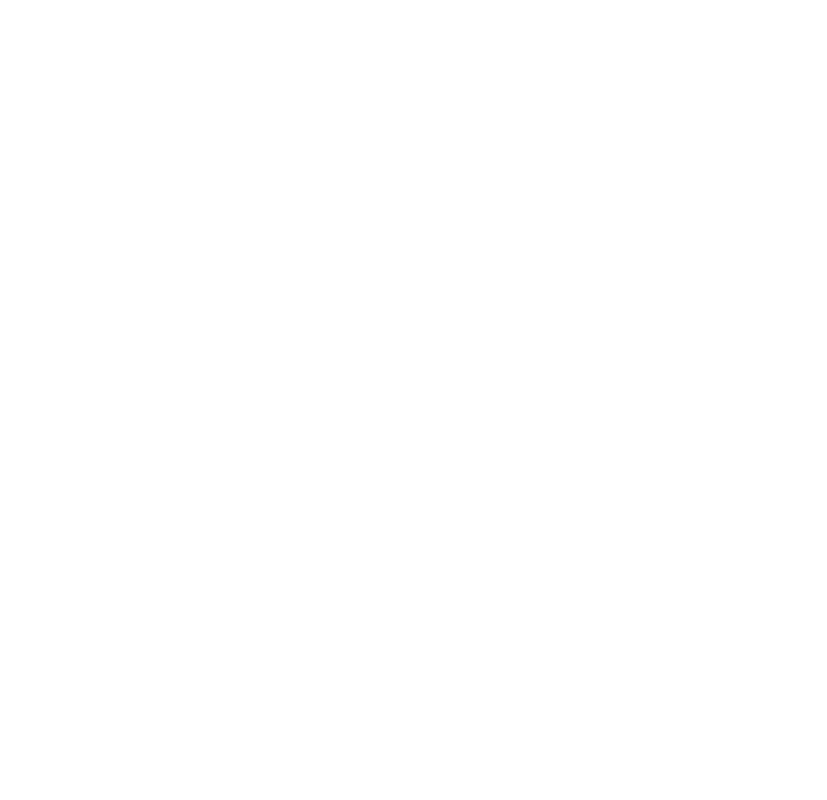
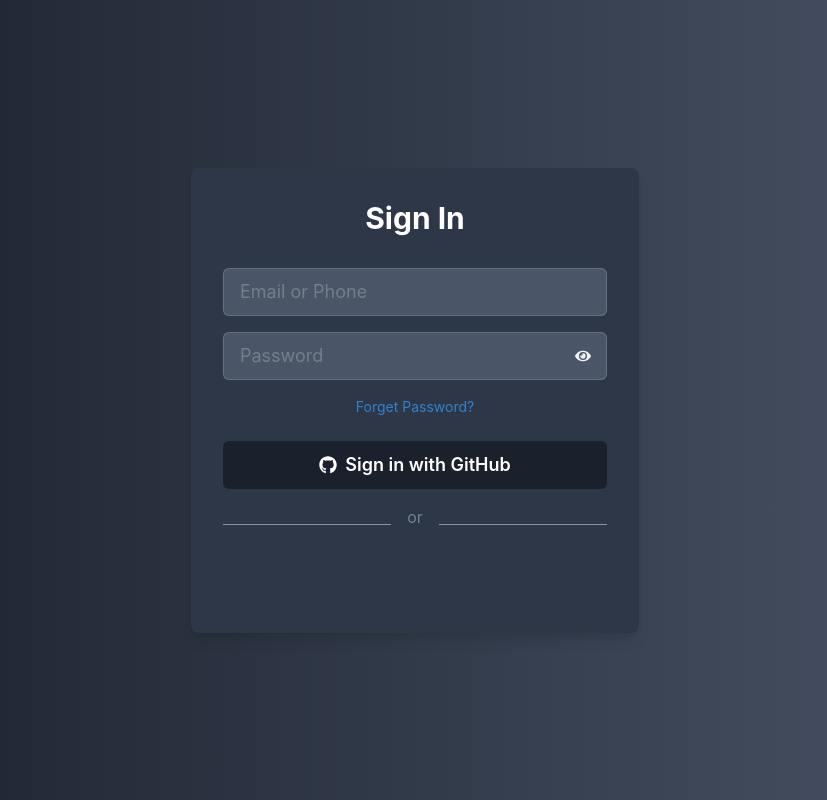
Before and after one commit to sarthak576/ByteCode, a React (Vite) app: page / in a window 1280 px wide. Shown: the whole page, without its empty margins (225-1052 px from the left). Built offline with nearby package versions, Linux system fonts and the light colour scheme.

Commit message:
signin page -->  progress 100% done

```diff
--- a/src/App.jsx
+++ b/src/App.jsx
@@ -1,11 +1,19 @@
-import { Box } from "@chakra-ui/react";
+import { useEffect, useState } from "react";
+import SignIn from "./components/Signin";
 import CodeEditor from "./components/CodeEditor";
-import SignIn from "./components/Signin";
 
 function App() {
-  return (
+  const [isLoggedIn, setIsLoggedIn] = useState(false);
 
-<SignIn/>
+  useEffect(() => {
+    const user = localStorage.getItem("googleUser");
+    if (user) setIsLoggedIn(true);
+  }, []);
+
+  return isLoggedIn ? (
+    <CodeEditor setIsLoggedIn={setIsLoggedIn} />
+  ) : (
+    <SignIn setIsLoggedIn={setIsLoggedIn} />
   );
 }
 
--- a/src/components/CodeEditor.jsx
+++ b/src/components/CodeEditor.jsx
@@ -5,31 +5,49 @@
   Button,
   useToast,
   IconButton,
-  useColorMode
+  useColorMode,
+  Flex,
+  Avatar,
+  Text
 } from "@chakra-ui/react";
 import { Editor } from "@monaco-editor/react";
-import { FaPlay, FaDownload, FaSun, FaMoon, FaUpload, FaSignInAlt, FaSignOutAlt } from "react-icons/fa";
+import {
+  FaPlay,
+  FaDownload,
+  FaSun,
+  FaMoon,
+  FaUpload,
+  FaSignOutAlt
+} from "react-icons/fa";
 import LanguageSelector from "./LanguageSelector";
 import { CODE_SNIPPETS } from "../constants";
 import Output from "./Output";
 import { executeCode } from "../api";
 
-const CodeEditor = () => {
+const CodeEditor = ({ setIsLoggedIn }) => {
   const editorRef = useRef();
   const toast = useToast();
+  const { colorMode, toggleColorMode } = useColorMode();
+
   const [value, setValue] = useState("");
   const [language, setLanguage] = useState("javascript");
   const [output, setOutput] = useState(null);
   const [isLoading, setIsLoading] = useState(false);
   const [isError, setIsError] = useState(false);
-  const [isAuthenticated, setIsAuthenticated] = useState(false); // Added for auth simulation
-  const { colorMode, toggleColorMode } = useColorMode();
+  const [user, setUser] = useState(null);
 
   const editorTheme = colorMode === 'light' ? 'light' : 'vs-dark';
 
   useEffect(() => {
     setValue(CODE_SNIPPETS[language]);
   }, [language]);
+
+  useEffect(() => {
+    const savedUser = localStorage.getItem("googleUser");
+    if (savedUser) {
+      setUser(JSON.parse(savedUser));
+    }
+  }, []);
 
   const onMount = (editor) => {
     editorRef.current = editor;
@@ -77,10 +95,10 @@
   };
 
   const handleDeploy = () => {
-    if (!isAuthenticated) {
+    if (!user) {
       toast({
         title: "Authentication Required",
-        description: "Please sign in to deploy your code.",
+        description: "Please sign in with Google to deploy your code.",
         status: "warning",
         duration: 3000,
       });
@@ -92,15 +110,16 @@
       status: "info",
       duration: 3000,
     });
-    // Add actual deployment logic here
   };
 
-  const toggleAuth = () => {
-    setIsAuthenticated(!isAuthenticated);
+  const handleLogout = () => {
+    localStorage.removeItem("googleUser");
+    setUser(null);
+    setIsLoggedIn(false);
     toast({
-      title: isAuthenticated ? "Signed Out" : "Signed In",
-      description: isAuthenticated ? "You have been signed out." : "You have been signed in.",
-      status: isAuthenticated ? "info" : "success",
+      title: "Logged Out",
+      description: "You have been signed out.",
+      status: "info",
       duration: 3000,
     });
   };
@@ -109,8 +128,11 @@
     <Box height="100vh" display="flex" flexDirection="column" bg={colorMode === 'light' ? 'gray.50' : 'gray.900'}>
       {/* Toolbar */}
       <Box bg={colorMode === 'light' ? 'gray.100' : 'gray.800'} p={2}>
-        <HStack spacing={4} justifyContent="space-between">
-          <LanguageSelector language={language} onSelect={onSelect} />
+        <Flex justify="space-between" align="center" mb={2}>
+          <Flex align="center" gap={3}>
+            {user?.picture && <Avatar name={user.name} src={user.picture} />}
+            <Text fontWeight="bold">{user?.name}</Text>
+          </Flex>
           <HStack spacing={2}>
             <IconButton
               icon={colorMode === 'light' ? <FaMoon /> : <FaSun />}
@@ -123,7 +145,7 @@
               colorScheme="purple"
               onClick={handleDeploy}
               leftIcon={<FaUpload />}
-              isDisabled={!isAuthenticated}
+              isDisabled={!user}
             >
               Deploy
             </Button>
@@ -145,13 +167,13 @@
               Download
             </Button>
             <IconButton
-              icon={isAuthenticated ? <FaSignOutAlt /> : <FaSignInAlt />}
-              onClick={toggleAuth}
-              aria-label={isAuthenticated ? "Sign Out" : "Sign In"}
-              colorScheme={isAuthenticated ? "red" : "green"}
+              icon={<FaSignOutAlt />}
+              onClick={handleLogout}
+              aria-label="Logout"
+              colorScheme="red"
             />
           </HStack>
-        </HStack>
+        </Flex>
       </Box>
 
       {/* Editor and Output */}
--- a/src/components/Signin.jsx
+++ b/src/components/Signin.jsx
@@ -1,42 +1,60 @@
 import React, { useState } from 'react';
 import { GoogleLogin } from '@react-oauth/google';
-import {jwtDecode} from "jwt-decode"
+import {jwtDecode} from 'jwt-decode';
 import {
-  Box,
-  VStack,
-  Heading,
-  Input,
-  InputGroup,
-  InputRightElement,
-  Button,
-  Text,
-  Divider,
-  Flex,
-  useColorModeValue
+  Box, VStack, Heading, Input, InputGroup, InputRightElement,
+  Button, Text, Divider, Flex, useColorModeValue
 } from '@chakra-ui/react';
 import { FaEye, FaEyeSlash, FaGithub, FaGoogle } from 'react-icons/fa';
 
-const SignIn = () => {
+const SignIn = ({ setIsLoggedIn }) => {
   const [showPassword, setShowPassword] = useState(false);
-
-  const togglePasswordVisibility = () => {
-    setShowPassword(!showPassword);
-  };
+  const togglePasswordVisibility = () => setShowPassword(!showPassword);
 
   const cardBg = useColorModeValue('white', 'gray.700');
   const textColor = useColorModeValue('gray.800', 'white');
   const inputBg = useColorModeValue('gray.50', 'gray.600');
 
+  const handleGoogleSuccess = (credentialResponse) => {
+    const decoded = jwtDecode(credentialResponse.credential);
+    localStorage.setItem("googleUser", JSON.stringify(decoded));
+    setIsLoggedIn(true);
+  };
+
   return (
-    <>
-    <GoogleLogin
-    onSuccess={(credentialResponse)=>{console.log(credentialResponse)
-      console.log(credentialResponse)
-    }}
-    onError={()=>console.log("Login Failed")}
-    />
-    </>
-  )
+    <Flex minH="100vh" align="center" justify="center"
+      bgGradient="linear(to-r, gray.800, gray.600)" p={4}>
+      <Box bg={cardBg} p={8} rounded="lg" shadow="lg" w="full" maxW="md">
+        <VStack spacing={6}>
+          <Heading size="lg" color={textColor} textAlign="center">Sign In</Heading>
+          <VStack spacing={4} w="full">
+            <Input placeholder="Email or Phone" size="lg" bg={inputBg} />
+            <InputGroup size="lg">
+              <Input type={showPassword ? 'text' : 'password'} placeholder="Password" bg={inputBg} />
+              <InputRightElement>
+                <Button variant="ghost" onClick={togglePasswordVisibility}>
+                  {showPassword ? <FaEyeSlash /> : <FaEye />}
+                </Button>
+              </InputRightElement>
+            </InputGroup>
+            <Text as="a" href="#" fontSize="sm" color="blue.500" _hover={{ textDecoration: 'underline' }}>
+              Forget Password?
+            </Text>
+          </VStack>
+          <VStack spacing={4} w="full">
+            <Button leftIcon={<FaGithub />} bg="gray.800" color="white" w="full" size="lg"
+              _hover={{ bg: 'gray.700' }}>Sign in with GitHub</Button>
+            <Flex align="center" w="full">
+              <Divider borderColor="gray.300" />
+              <Text px={4} color="gray.500">or</Text>
+              <Divider borderColor="gray.300" />
+            </Flex>
+            <GoogleLogin onSuccess={handleGoogleSuccess} onError={() => console.log("Login Failed")} />
+          </VStack>
+        </VStack>
+      </Box>
+    </Flex>
+  );
 };
 
 export default SignIn;
--- a/src/main.jsx
+++ b/src/main.jsx
@@ -6,13 +6,14 @@
 import 'bootstrap/dist/css/bootstrap.min.css';
 import { GoogleOAuthProvider } from '@react-oauth/google';
 
-const clientId = "6869876952-nrkehi1pqe7bcecbhpcsfcfsiem7nc2p.apps.googleusercontent.com"
+const clientId = "6869876952-nrkehi1pqe7bcecbhpcsfcfsiem7nc2p.apps.googleusercontent.com";
 
 ReactDOM.createRoot(document.getElementById("root")).render(
   <React.StrictMode>
     <GoogleOAuthProvider clientId={clientId}>
-
-      <App />
+      <ChakraProvider theme={theme}>
+        <App />
+      </ChakraProvider>
     </GoogleOAuthProvider>
   </React.StrictMode>
 );
```
